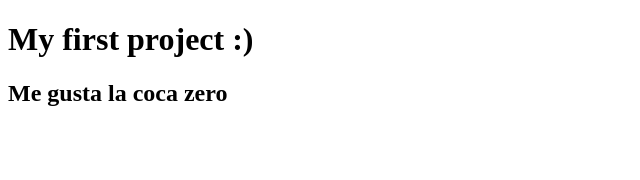
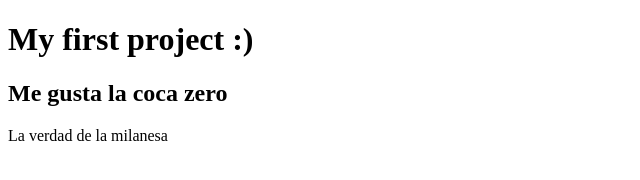
Before and after one commit to lordsp/first-project, a plain HTML site: page index.html in a window 1280 px wide. Shown: the whole page, without its empty margins (0-640 px from the left). Drawn offline with Linux system fonts and the light colour scheme.

Commit message:
added verdad de la milanesa  index.html

```diff
--- a/index.html
+++ b/index.html
@@ -9,5 +9,6 @@
 <body>
 <h1>My first project :)</h1>
 <h2>Me gusta la coca zero</h2>
+<p>La verdad de la milanesa</p>
 </body>
 </html>
```
